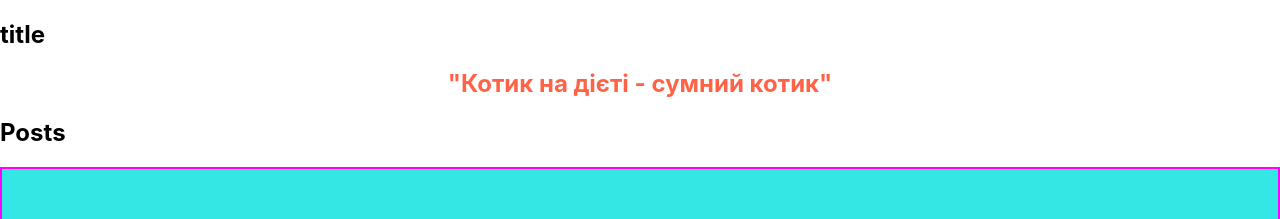
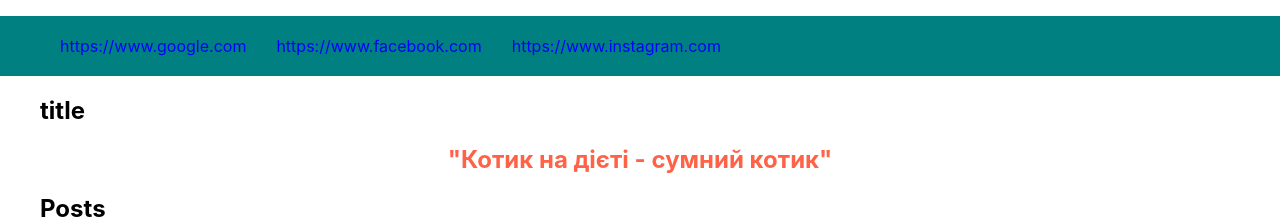
Before and after one commit to VladChornyi/it-generation-practice, a React (Create React App) app: page / in a window 1280 px wide. Shown: the top 219 px of the page. Built offline with nearby package versions, Linux system fonts and the light colour scheme; the HTML template or start-up script is replaced by a standard one.

Commit message:
updates
updates

```diff
--- a/src/App.js
+++ b/src/App.js
@@ -1,27 +1,26 @@
 import postsData from "./assets/posts.json";
 import PostList from "./components/PostList/PostList";
 import Section from "./components/Section/Section";
+import Header from "./components/Header/Header";
+import headerData from "./assets/nav.json";
+import Container from "./components/Container/Container";
 
 function App() {
-
   return (
     <>
-      <Section title='title'>
+      <Header headerData={headerData} />
+      <Section title="title">
         <h2
           className="header-title"
-          style={{ fontSize: "24px", color: "tomato", textAlign: "center" }}
-        >
+          style={{ fontSize: "24px", color: "tomato", textAlign: "center" }}>
           "Котик на дієті - сумний котик" {true}
         </h2>
-
       </Section>
-      <Section title='Posts'>
-        <PostList posts={postsData}/>
+      <Section title="Posts">
+        <PostList posts={postsData} />
       </Section>
     </>
   );
 }
 
-
-
 export default App;
--- /dev/null
+++ b/src/assets/nav.json
@@ -0,0 +1,11 @@
+[
+  {
+    "src": "https://www.google.com"
+  },
+  {
+    "src": "https://www.facebook.com"
+  },
+  {
+    "src": "https://www.instagram.com"
+  }
+]
--- /dev/null
+++ b/src/components/Container/Container.jsx
@@ -0,0 +1,7 @@
+import styles from "./Container.module.css";
+
+const Container = ({ children }) => {
+  return <div className={styles.container}>{children}</div>;
+};
+
+export default Container;
--- /dev/null
+++ b/src/components/Container/Container.module.css
@@ -0,0 +1,5 @@
+.container {
+  max-width: 1200px;
+  padding: 0 15px;
+  margin: 0 auto;
+}
--- /dev/null
+++ b/src/components/Header/Header.jsx
@@ -0,0 +1,21 @@
+import styles from "./Header.module.css";
+import Container from "../Container/Container";
+
+const Header = ({ headerData }) => {
+  return (
+    <header className={styles.headerNav}>
+      <Container>
+        <nav className={styles.navigation}>
+          <ul className={styles.headerList}>
+            {headerData.map(({ src }) => (
+              <li className={styles.navItem} key={src}>
+                {src}
+              </li>
+            ))}
+          </ul>
+        </nav>
+      </Container>
+    </header>
+  );
+};
+export default Header;
--- /dev/null
+++ b/src/components/Header/Header.module.css
@@ -0,0 +1,15 @@
+.headerNav {
+  background-color: teal;
+}
+.headerList {
+  display: flex;
+  gap: 30px;
+  list-style: none;
+  padding: 20px;
+}
+.navItem {
+  color: Blue;
+}
+.navItem:hover {
+  color: orange;
+}
--- a/src/components/Section/Section.jsx
+++ b/src/components/Section/Section.jsx
@@ -1,18 +1,20 @@
-import PropTypes from 'prop-types';
+import PropTypes from "prop-types";
+import Container from "../Container/Container";
 
-
-const Section = ({title, children}) =>{
-
+const Section = ({ title, children }) => {
   return (
     <section>
+      <Container>
         <h2>{title}</h2>
         {children}
-</section>)
-}
+      </Container>
+    </section>
+  );
+};
 
 Section.propTypes = {
   title: PropTypes.string.isRequired,
   children: PropTypes.node.isRequired,
-}
+};
 
 export default Section;
```
Lines whose indentation alone changed are shown as unchanged.
